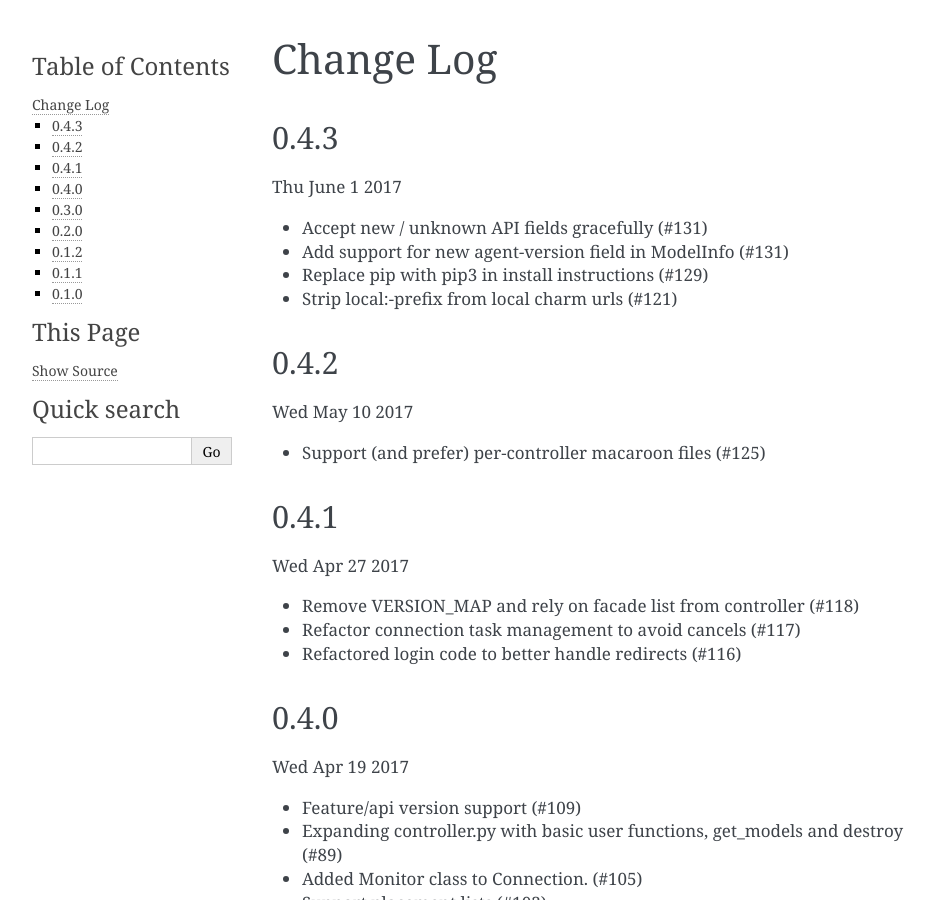
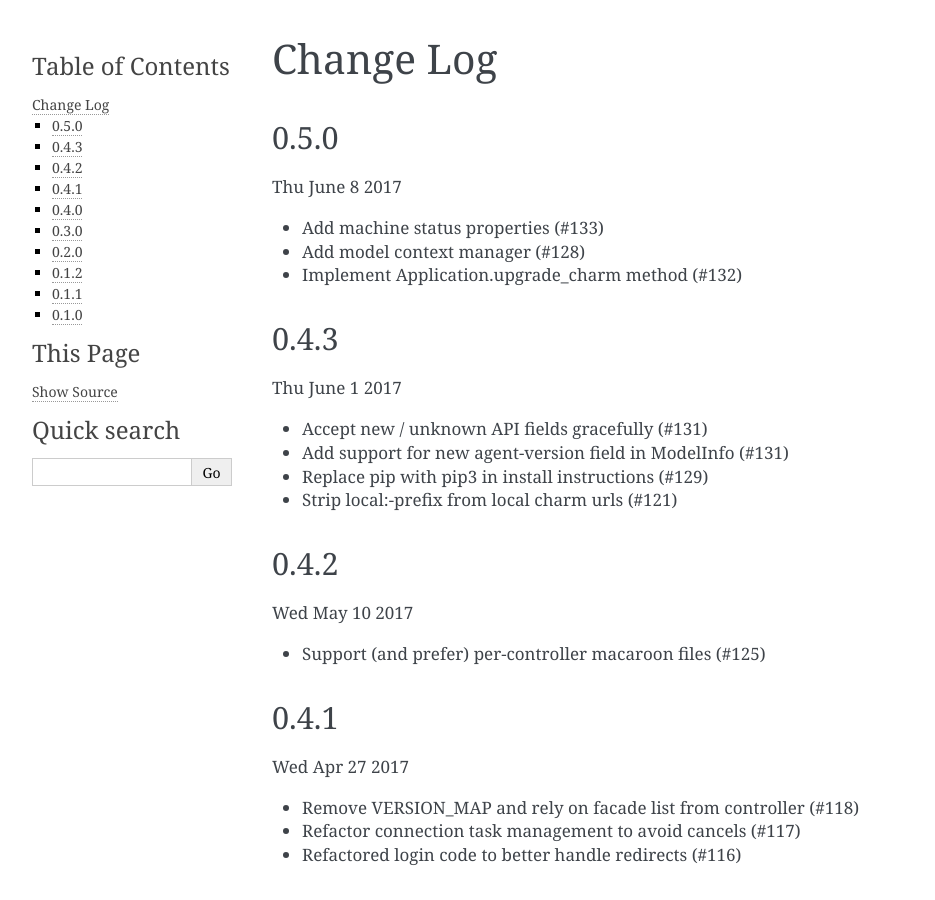
Before and after one commit to juju/python-libjuju, a Sphinx documentation site: the page built from docs/changelog.rst, in a window 1280 px wide and 900 px high. Shown: the whole window, without its empty margins (148-1083 px from the left). Built offline with Sphinx 7.4.7, drawn with Linux system fonts in a browser that asks for light colours.

Commit message:
Bump VERSION and changelog for release

```diff
--- a/docs/changelog.rst
+++ b/docs/changelog.rst
@@ -1,5 +1,13 @@
 Change Log
 ----------
+
+0.5.0
+^^^^^
+Thu June 8 2017
+
+* Add machine status properties (#133)
+* Add model context manager (#128)
+* Implement Application.upgrade_charm method (#132)
 
 0.4.3
 ^^^^^
```
Also changed, not shown: 1 other file.
